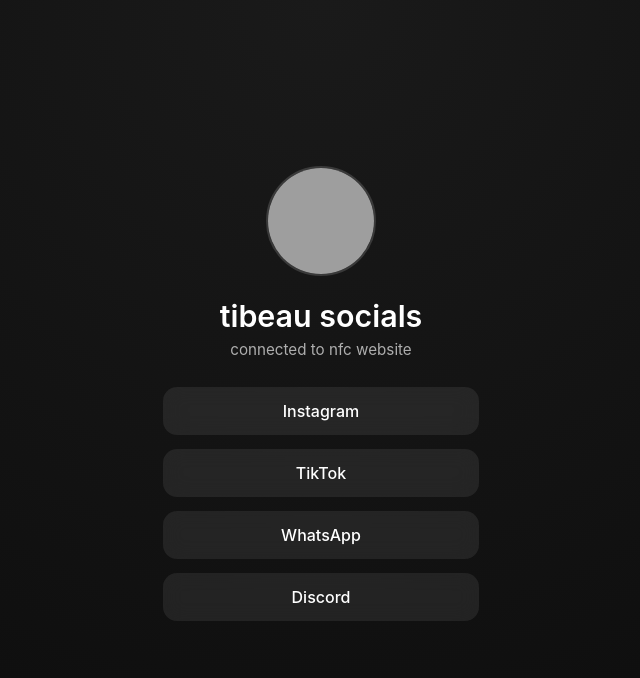
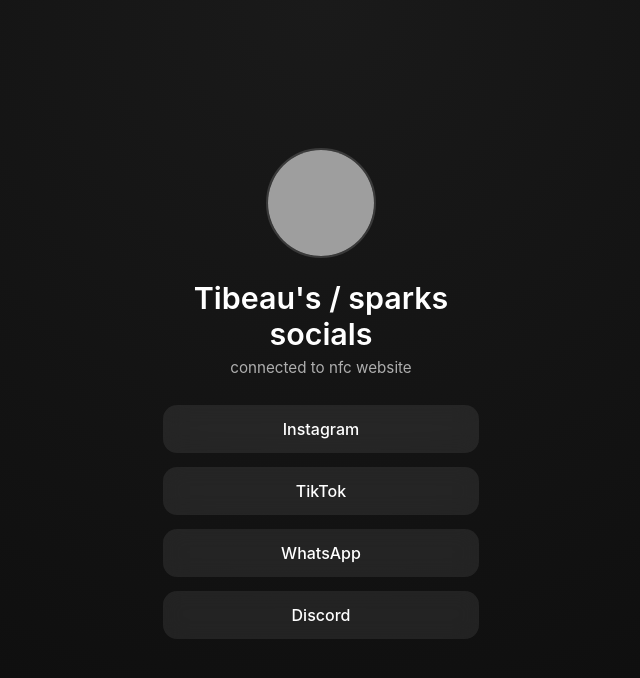
Before and after one commit to GYUVEHICJOZM/Nfc-web, a plain HTML site: page index.html in a window 1280 px wide. Shown: the whole page, without its empty margins (319-959 px from the left). Drawn offline with Linux system fonts and the light colour scheme; grey boxes are pictures that could not be loaded.

Commit message:
Update index.html

```diff
--- a/index.html
+++ b/index.html
@@ -3,14 +3,14 @@
 <head>
   <meta charset="UTF-8" />
   <meta name="viewport" content="width=device-width, initial-scale=1.0" />
-  <title>nfc website</title>
+  <title>Tibeau's / sparks socials</title>
   <link rel="stylesheet" href="style.css" />
 </head>
 <body>
   <main class="card">
     <img src="https://i.ibb.co/Rpnz69rC/images.webp" alt="Profile" class="avatar" />
 
-    <h1>tibeau socials</h1>
+    <h1>Tibeau's / sparks socials</h1>
     <p class="tagline">connected to nfc website</p>
 
     <div class="links">
```
